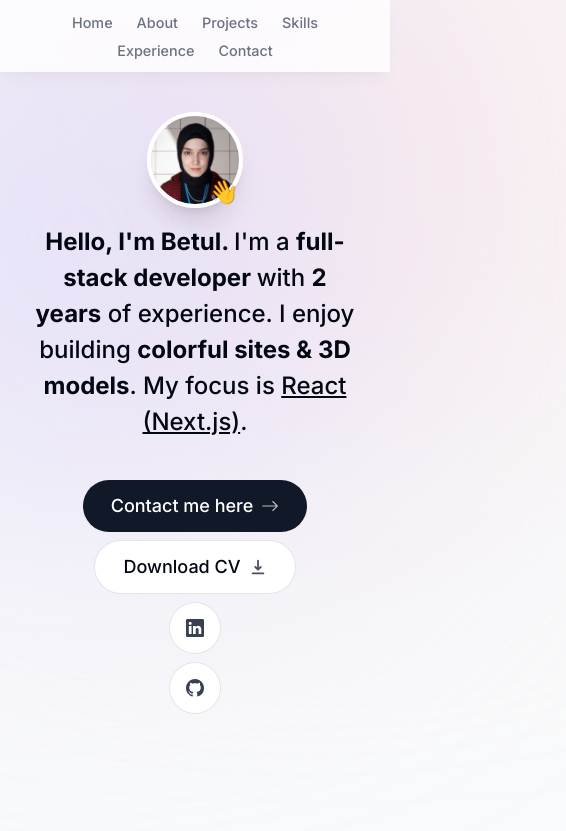
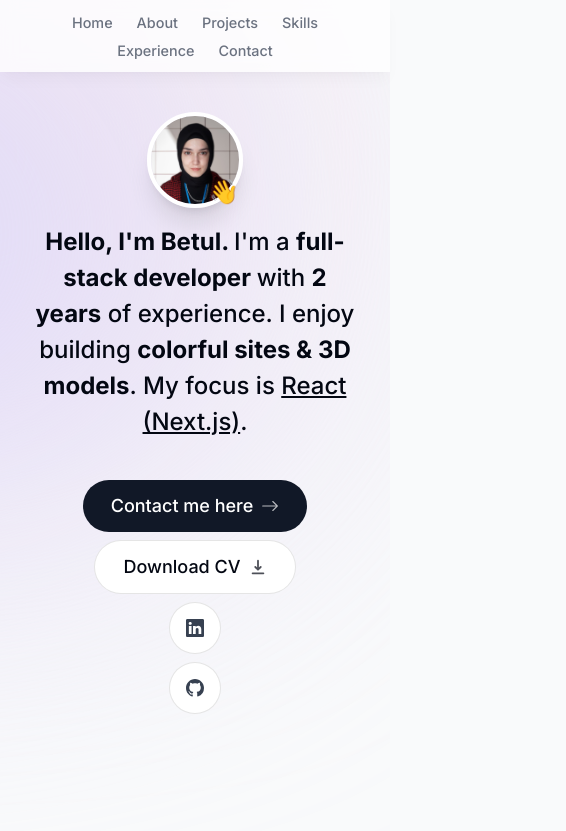
Before and after one commit to bbetulkaya/my-portfolio, a Next.js app: page / in a window 390 px wide. Shown: the top 831 px of the page, 566 px wide, since content can reach past the window. Built offline with nearby package versions, Linux system fonts and the light colour scheme.

Commit message:
refactor: update bg colors

```diff
--- a/app/layout.tsx
+++ b/app/layout.tsx
@@ -18,10 +18,11 @@
 }>) {
   return (
     <html lang="en">
-      <body className={`${inter.className} bg-gray-50 text-gray-950 relative pt-28 sm:pt-36`}>
-        <div className="bg-[#fbe2e3] absolute top-[-6rem] right-[-11rem] h-[31.25rem] w-[31.25rem] -z-10 rounded-full blur-[10rem] sm:w-[68.75rem]"></div>
-
-        <div className="bg-[#dbd7fb] absolute top-[-1rem] left-[-10rem] h-[31.25rem] w-[30rem] -z-10 rounded-full blur-[10rem] sm:w-[68.75rem] md:left-[-33rem] lg:left[-28rem] xl:left-[-15rem]"></div>
+      <body
+        className={`${inter.className} bg-gray-50 text-gray-950 relative pt-28 sm:pt-36`}
+      >
+        <div className="bg-[#fbe2e3] absolute top-[-6rem] -z-10 right-[11rem] h-[31.25rem] w-[31.25rem] rounded-full blur-[10rem] sm:w-[68.75rem]"></div>
+        <div className="bg-[#dbd7fb] absolute top-[-1rem] -z-10 left-[-35rem] h-[31.25rem] w-[50rem] rounded-full blur-[10rem] sm:w-[68.75rem] md:left-[-33rem] lg:left-[-28rem] xl:left-[-15rem] 2xl:left-[-5rem]"></div>
 
         <Header />
         {children}
```
